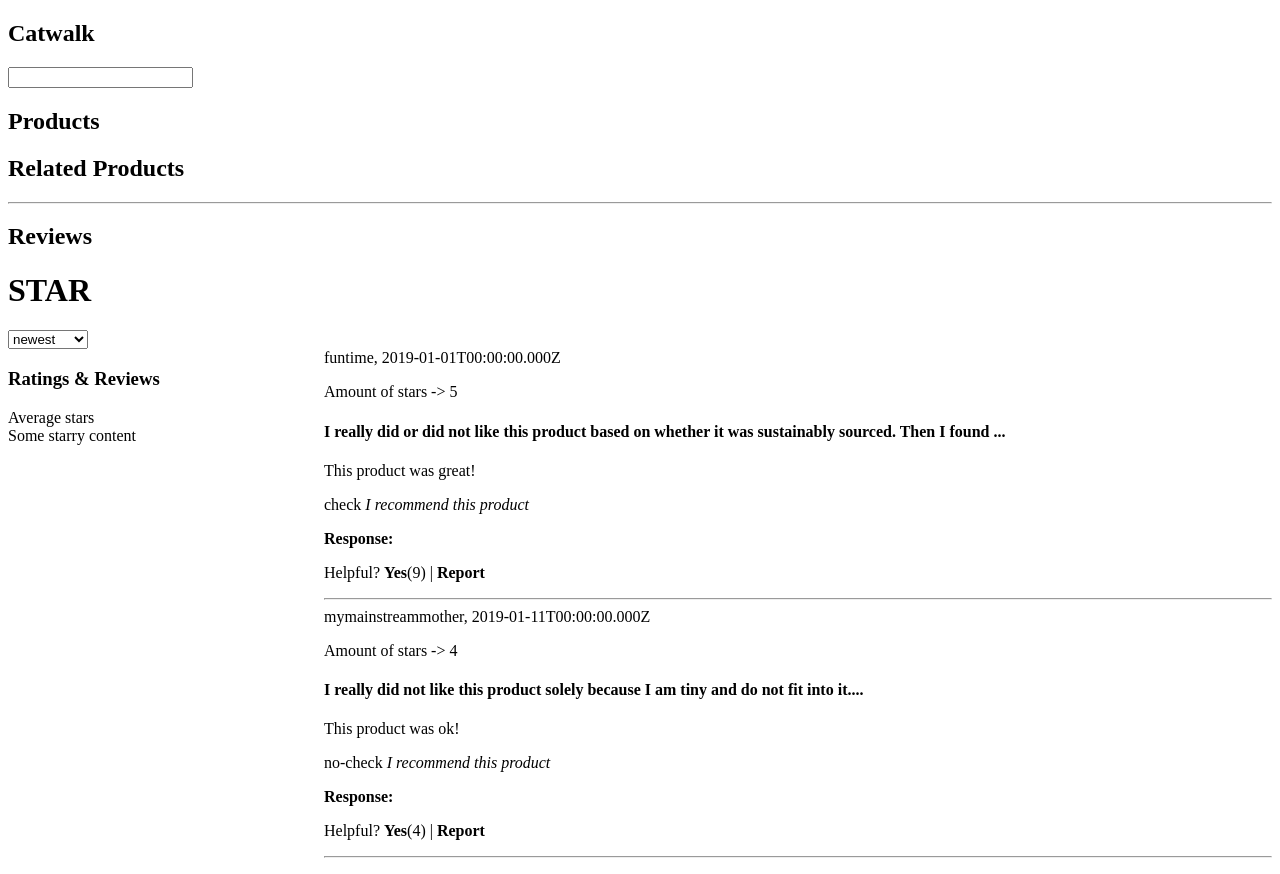
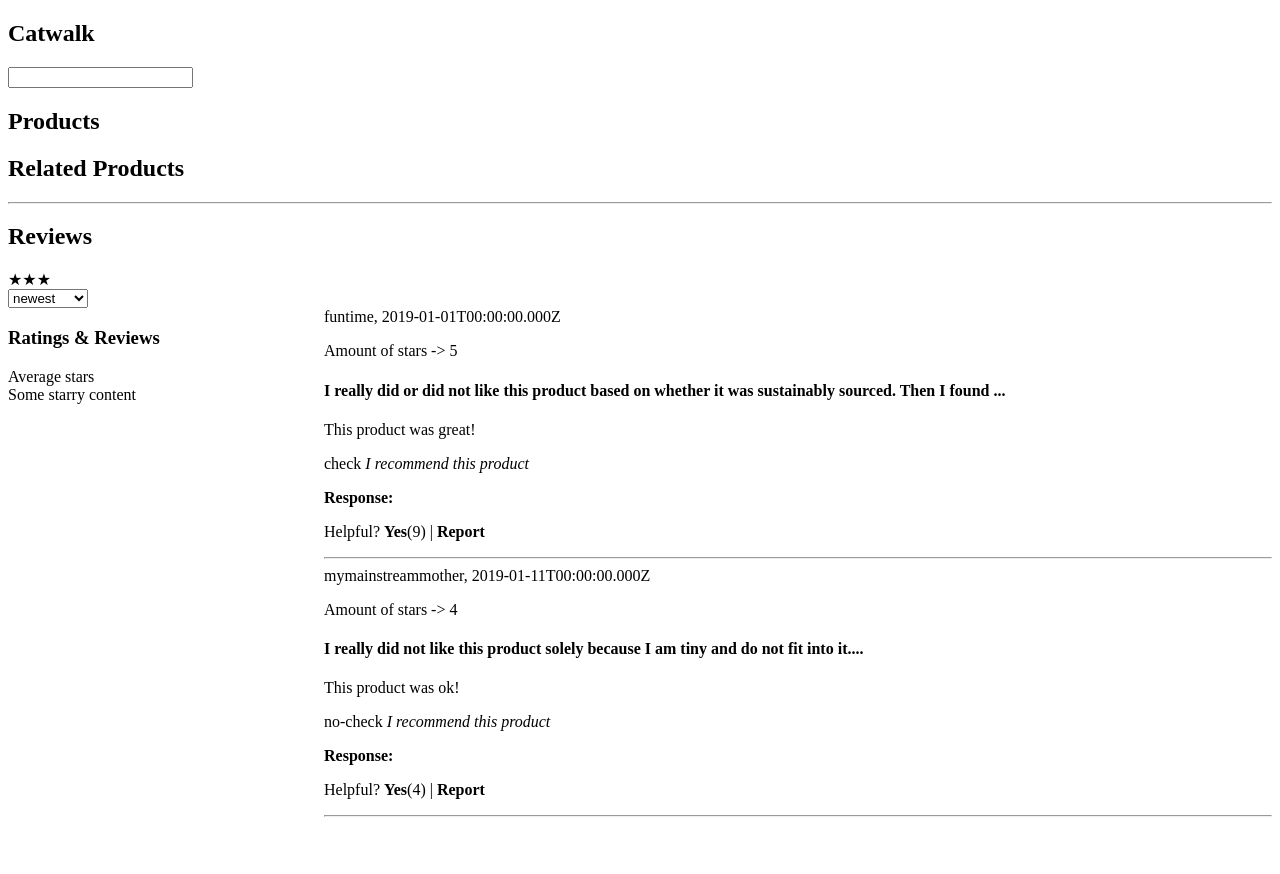
Before and after one commit to bhattibytes/Catwalk, a React app: page / in a window 1280 px wide. After the commit the page ends 833 px from the top, so only its background shows below. Built offline with nearby package versions, Linux system fonts and the light colour scheme; the HTML template or start-up script is replaced by a standard one.

Commit message:
Implemented style/css loaders via webpack

```diff
--- a/client/src/components/Star/Star.js
+++ b/client/src/components/Star/Star.js
@@ -1,13 +1,17 @@
 import React from 'react';
-
-const Star = ({rating}) => {
-
+import './star.css';
+const Star = ({ rating = 3 }) => {
+  const uniCodeEmptyStar = '&#9734;';
+  const uniCodeFullStar = '9733';
+  const stars = [];
+  for (let i = 0; i < rating; i++) {
+    stars.push(uniCodeFullStar);
+  }
   return (
     <div>
-      <h1>STAR</h1>
-      <div className='star-container'>
-        <div className='star-five'></div>
-      </div>
+      {stars.map((uniCodeStar, idx) =>
+        <span key={idx}>{String.fromCodePoint(uniCodeStar)}</span>
+      )}
     </div>
   );
 };
--- a/package.json
+++ b/package.json
@@ -33,9 +33,11 @@
     "@babel/preset-env": "^7.13.15",
     "@babel/preset-react": "^7.13.13",
     "babel-loader": "^8.2.2",
+    "css-loader": "^5.2.2",
     "live-server": "^1.2.1",
     "nodemon": "^2.0.7",
     "redux-devtools": "^3.7.0",
+    "style-loader": "^2.0.0",
     "webpack": "^4.46.0",
     "webpack-cli": "^4.6.0"
   }
--- a/webpack.config.js
+++ b/webpack.config.js
@@ -30,6 +30,10 @@ module.exports = {
             ]
           }
         }
+      },
+      {
+        test: /\.css$/i,
+        use: ["style-loader", "css-loader"]
       }
     ]
   }
```
Also changed, not shown: client/src/components/Star/star.css (added).
